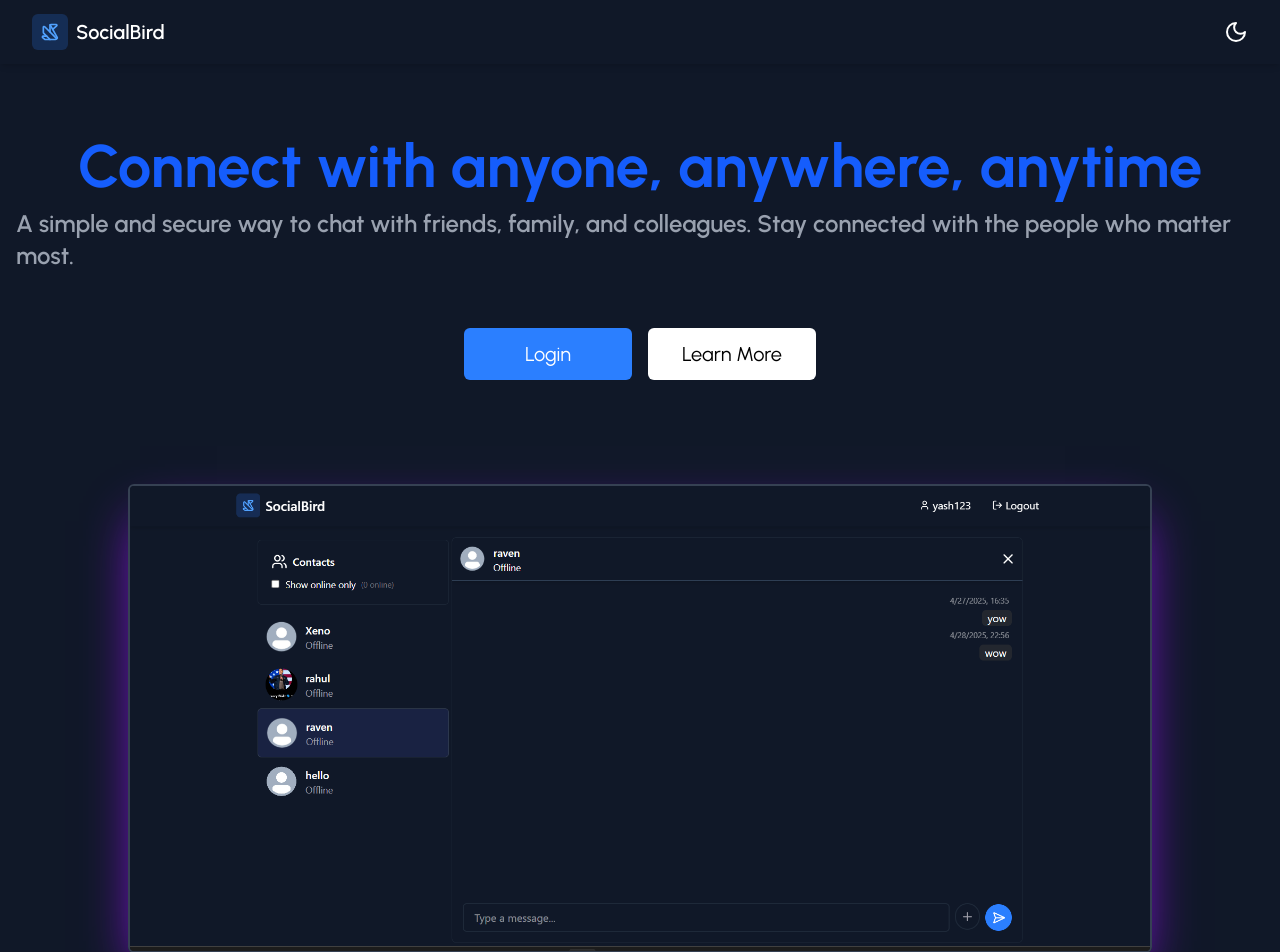
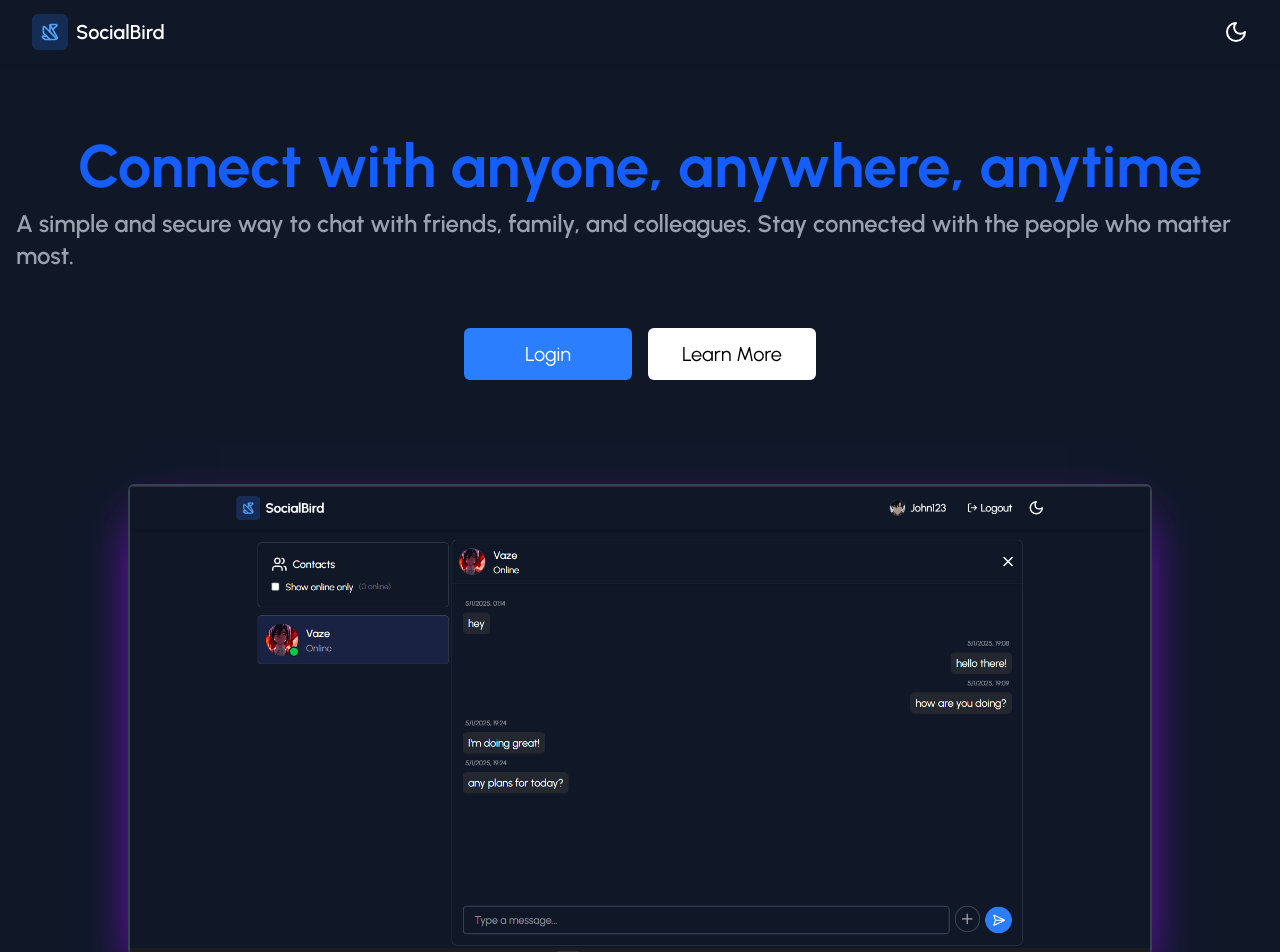
Before and after one commit to Yashxp1/SocialBird, a React (Vite) app in the folder client/: page / in a window 1280 px wide. Shown: the top 952 px of the page. Built offline with nearby package versions, Linux system fonts and the light colour scheme; no server answers.

Commit message:
added dark and light mode image banner

```diff
--- a/client/src/pages/Landing.tsx
+++ b/client/src/pages/Landing.tsx
@@ -1,9 +1,12 @@
 import { Link } from 'react-router-dom';
 import Features from '../components/Features';
 import Footer from '../components/Footer';
-import image from '/image.png';
+import darkImg from '/darkImg.png';
+import lightImg from '/lightImg.png';
+import { useDarkMode } from '../context/ThemeContext';
 
 const Landing = () => {
+  const { darkMode } = useDarkMode();
   return (
     <div className="bg-gray-900 dark:bg-blue-100 pt-16 px-4">
       <div className="flex flex-col justify-center items-center ">
@@ -30,9 +33,9 @@ const Landing = () => {
 
         <div className="md:px-28 pt-12 rounded-md border-gray-700 ">
           <img
-            src={image}
+            src={darkMode ? lightImg : darkImg}
             alt="chat-screenshot"
-            className="border-2 border-gray-700 w-full rounded-md object-cover shadow-2xl shadow-purple-600 dark:shadow-blue-600"
+            className="border-2 border-gray-700 dark:border-gray-300 w-full rounded-md object-cover shadow-2xl shadow-purple-600 dark:shadow-blue-600"
           />
         </div>
         <div className="pt-24">
```
Also changed, not shown: client/public/darkImg.png (added), client/public/lightImg.png (added).
